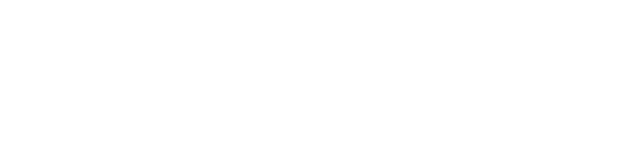
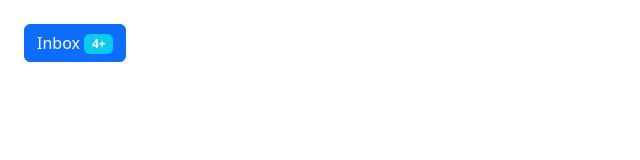
Before and after one commit to Nitishkrsahu/javascript-class-practice, a website: page public/index.html in a window 1280 px wide. Shown: the whole page, without its empty margins (0-640 px from the left). Drawn offline with nearby package versions, Linux system fonts and the light colour scheme.

Commit message:
some changes i dont know

```diff
--- a/public/index.html
+++ b/public/index.html
@@ -22,6 +22,10 @@
         <p>Hii Juhi <span class="badge bg-primary">New User</span></p>
         <button class="btn btn-primary">Notifications <span class="badge bg-danger">4</span></button>
     </div> -->
+
+    <div class="m-4">
+        <button class="btn btn-primary">Inbox <span class="badge bg-info">4+</span></button>
+    </div>
 </body>
 
 </html>
```
